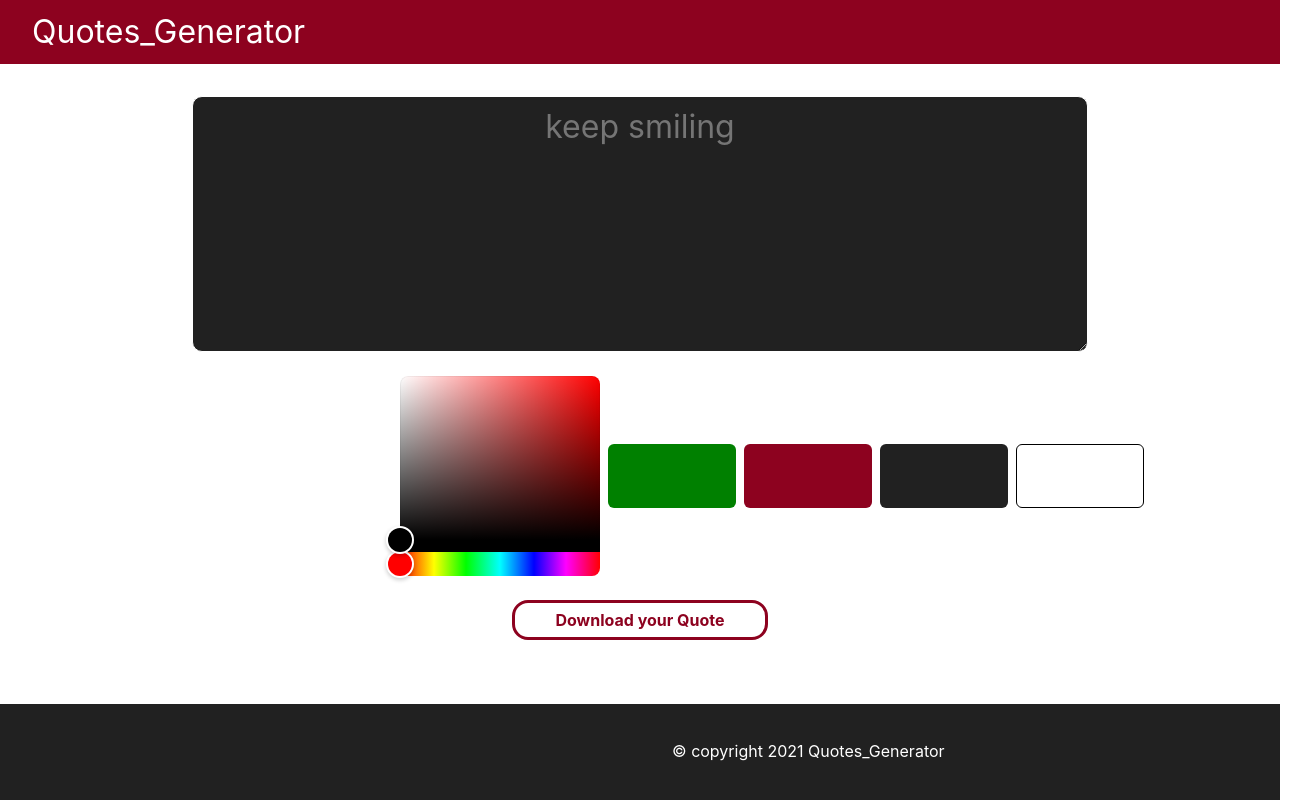
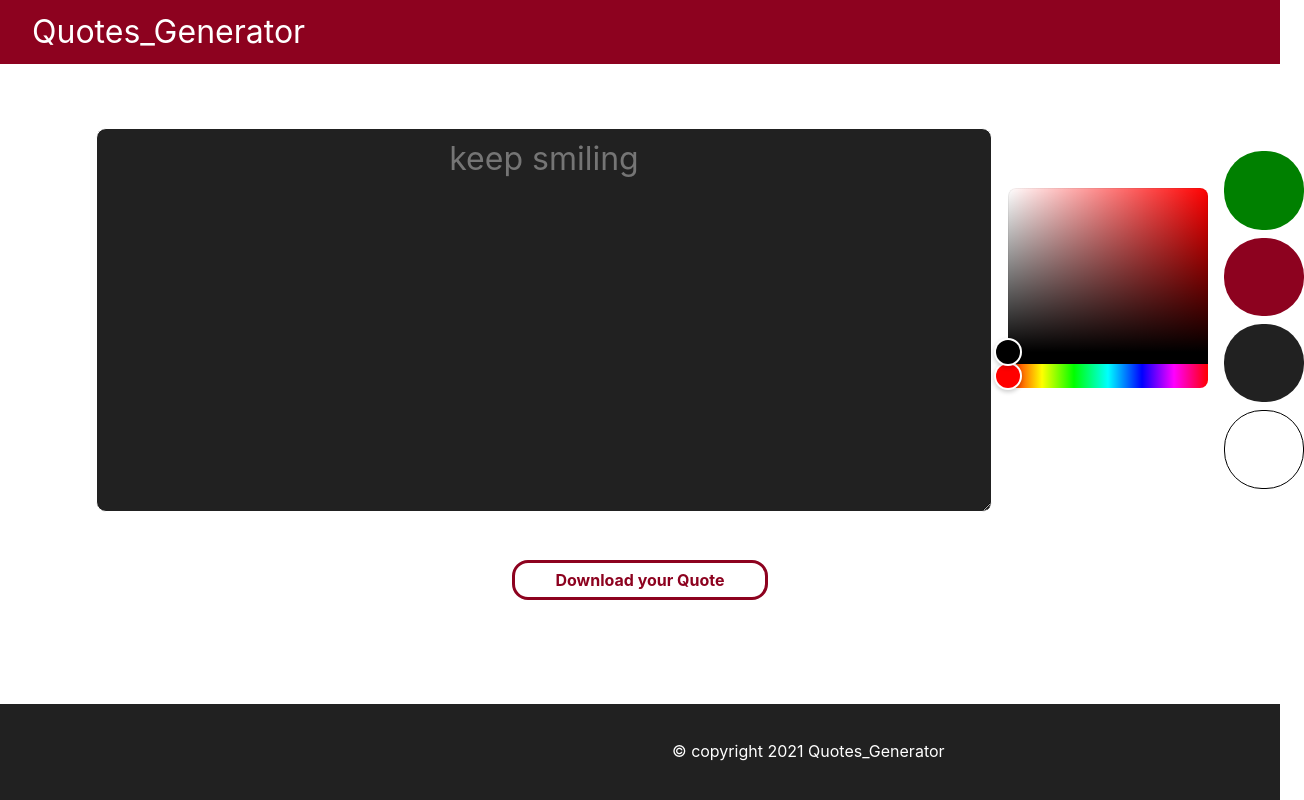
Before and after one commit to this-is-pooja/Quotes_Generator, a Next.js app: page /Make_thoughts in a window 1280 px wide. Shown: the whole page, 1304 px wide, since content can reach past the window. Built offline with nearby package versions, Linux system fonts and the light colour scheme.

Commit message:
Update Make_thoughts.js

```diff
--- a/pages/Make_thoughts.js
+++ b/pages/Make_thoughts.js
@@ -1,17 +1,17 @@
 import React from "react";
 import Layout from "/layout";
-import {useState} from "react";
-import {Box,Center,Textarea,HStack,Spacer} from "@chakra-ui/react";
+import { useState } from "react";
+import { Box, Center, Textarea, HStack, Spacer, VStack } from "@chakra-ui/react";
 import { HexColorPicker } from 'react-colorful';
 import domtoimage from "dom-to-image";
-export default function Thought(){
-  const [color,setColor]=useState("black");
-  const [c,sc]=useState("white");
-  const [value,setValue]=useState("")
-  const change=(event)=>{
+export default function Thought() {
+  const [color, setColor] = useState("black");
+  const [c, sc] = useState("white");
+  const [value, setValue] = useState("")
+  const change = (event) => {
     setValue(event.target.value);
   }
-  const Download=()=>{
+  const Download = () => {
     domtoimage.toJpeg(document.getElementById('shot'), { quality: 0.95 })
       .then(function (dataUrl) {
         var link = document.createElement('a');
@@ -20,65 +20,64 @@ export default function Thought(){
         link.click();
       });
   }
-  const green=()=>{
+  const green = () => {
     sc("green");
   }
-  const red=()=>{
+  const red = () => {
     sc("red");
   }
-  const black=()=>{
+  const black = () => {
     sc("black");
   }
-  const white=()=>{
+  const white = () => {
     sc("white");
   }
-    return(
+  return (
     <>
       <Layout>
+        <HStack ml="6rem">
           <div id="shot">
             <Center bg="white">
               <Box >
                 <Textarea
                   bg={color}
-                h="16rem"
+                  h="24rem"
                   w="56rem"
                   fonts="italic"
-                style={{borderRadius:"10px"}}
+                  style={{ borderRadius: "10px" }}
                   onChange={change}
                   color={c}
                   fontSize="2rem"
-                align="center"
-                mt="2rem"
+                  mt="4rem"
                   textAlign="center"
                   value={value}
-                placeholder="keep smiling"/>
+                  placeholder="keep smiling" />
               </Box>
             </Center>
           </div>
-            <br />
-            <HStack>
-            <Box ml="25rem">
-             <HexColorPicker  onChange={setColor}/>
+          <Spacer />
+          <Box >
+            <section className="small">
+              <HexColorPicker onChange={setColor} />
+            </section>
           </Box>
-            <br />
-            <Box as="button" bg="green" h="4rem"w="8rem"style={{borderRadius:"6px"}}onClick={green}></Box>
-            <br />
-            <Box as="button" bg="red" h="4rem"w="8rem"style={{borderRadius:"6px"}} onClick={red}></Box>
-            <br />
-            <Box as="button" bg="black" h="4rem"w="8rem"style={{borderRadius:"6px"}} onClick={black}></Box>
-
-            <br />
-            <Box as="button" bg="white" h="4rem"w="8rem"style={{borderRadius:"6px",border:"1px solid black"}} onClick={white}></Box>
+          <Spacer />
+          <VStack >
+            <Box as="button" bg="green" h="4.9rem" w="5rem" mt="4rem"style={{ borderRadius: "38px" }} onClick={green}></Box>
+            <Box as="button" bg="red" h="4.9rem" w="5rem" style={{ borderRadius: "38px" }} onClick={red}></Box>
+            <Box as="button" bg="black" h="4.9rem" w="5rem" style={{ borderRadius: "38px" }} onClick={black}></Box>
+            <Box as="button" bg="white" h="4.9rem" w="5rem" style={{ borderRadius: "38px", border: "1px solid black" }} onClick={white}></Box>
+          </VStack>
           <Spacer />
         </HStack>
         <br />
+        <br />
         <Center>
-              <Box as="button" fontSize="md" color="red" w="16rem"fontWeight="bold" h="2.5rem"
-                border="3px solid #8D021F"style={{borderRadius:"1rem"}} onClick={Download}>
+          <Box as="button" fontSize="md" color="red" w="16rem" fontWeight="bold" h="2.5rem"
+            border="3px solid #8D021F" style={{ borderRadius: "1rem" }} onClick={Download}>
             Download your Quote
           </Box>
         </Center>
-
       </Layout>
     </>
   )
```
Lines whose indentation alone changed are shown as unchanged.
